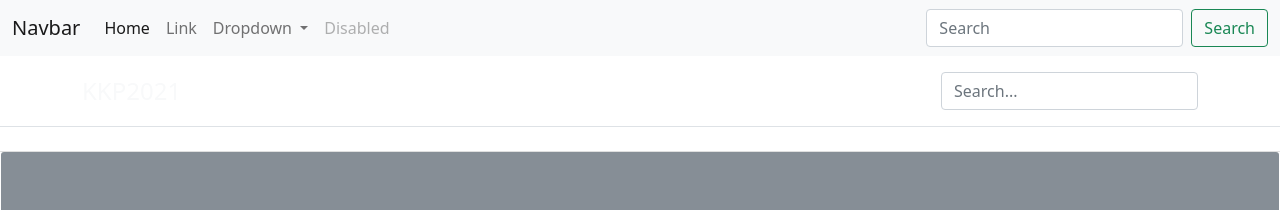
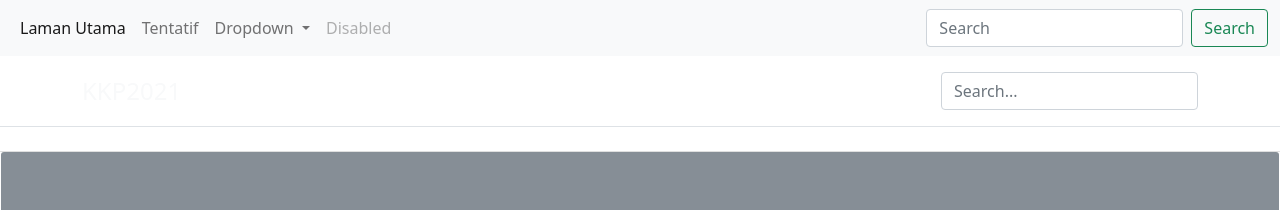
Before and after one commit to blurenciel/KPK2021, a Jekyll site: the page index.html, which Jekyll copies as it is, in a window 1280 px wide. Shown: the top 210 px of the page. Built offline with Jekyll 4.4.1, drawn with Linux system fonts in a browser that asks for light colours.

Commit message:
Update index.html

```diff
--- a/index.html
+++ b/index.html
@@ -14,17 +14,16 @@ and open the template in the editor.
     <body>
   <nav class="navbar navbar-expand-lg navbar-light bg-light">
   <div class="container-fluid">
-    <a class="navbar-brand" href="#">Navbar</a>
-    <button class="navbar-toggler" type="button" data-bs-toggle="collapse" data-bs-target="#navbarSupportedContent" aria-controls="navbarSupportedContent" aria-expanded="false" aria-label="Toggle navigation">
+        <button class="navbar-toggler" type="button" data-bs-toggle="collapse" data-bs-target="#navbarSupportedContent" aria-controls="navbarSupportedContent" aria-expanded="false" aria-label="Toggle navigation">
       <span class="navbar-toggler-icon"></span>
     </button>
     <div class="collapse navbar-collapse" id="navbarSupportedContent">
       <ul class="navbar-nav me-auto mb-2 mb-lg-0">
         <li class="nav-item">
-          <a class="nav-link active" aria-current="page" href="#">Home</a>
+          <a class="nav-link active" aria-current="page" href="#">Laman Utama</a>
         </li>
         <li class="nav-item">
-          <a class="nav-link" href="#">Link</a>
+          <a class="nav-link" href="/KPK2021/tentatif.html">Tentatif</a>
         </li>
         <li class="nav-item dropdown">
           <a class="nav-link dropdown-toggle" href="#" id="navbarDropdown" role="button" data-bs-toggle="dropdown" aria-expanded="false">
```
